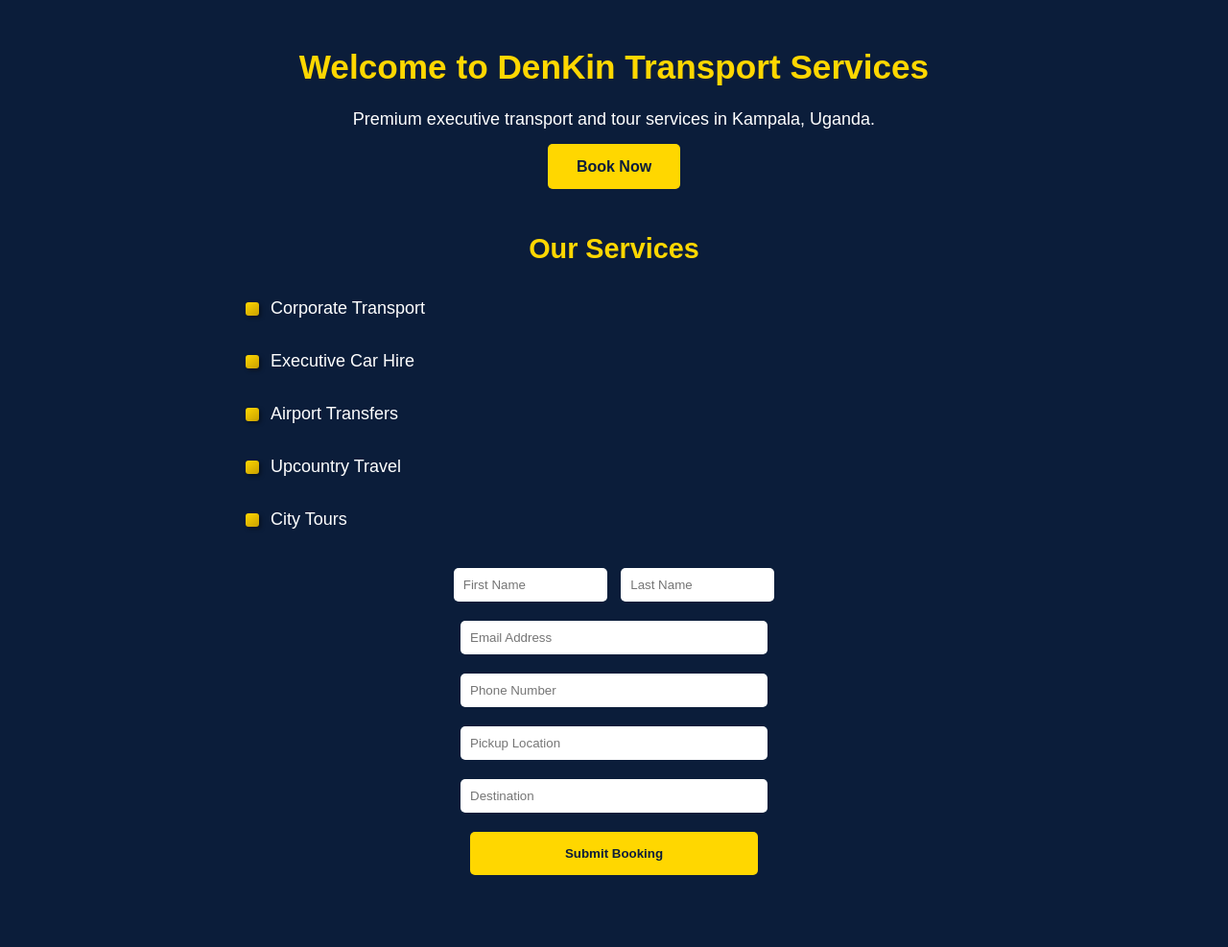
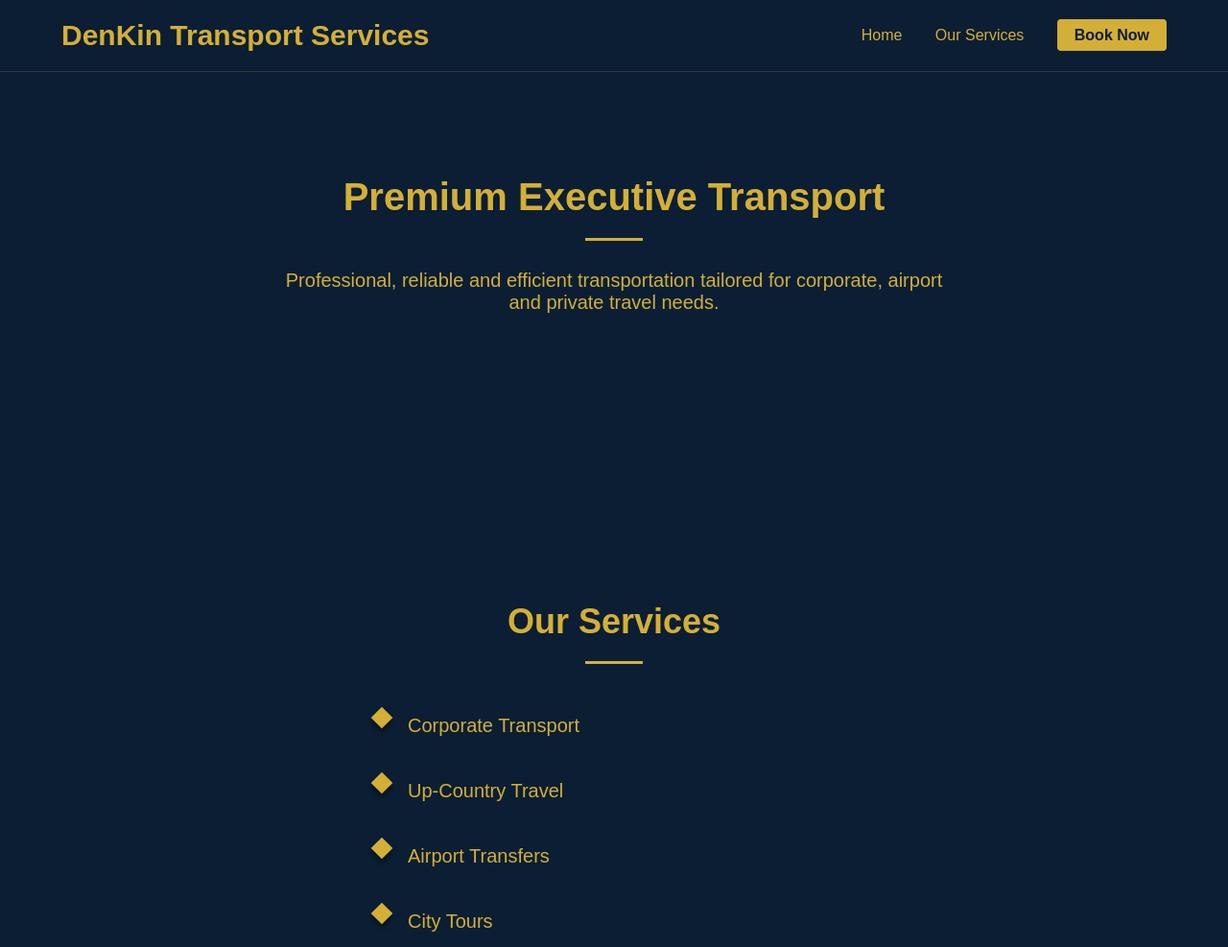
Before and after one commit to deniskinani504-tech/DenKinTransportSite, a plain HTML site: page Index.html in a window 1280 px wide. Shown: the top 987 px of the page at 96% size. Before the commit the page ends 922 px from the top, so only its background shows below. Drawn offline with Linux system fonts and the light colour scheme.

Commit message:
Index.html
- Updated header: added Home, Our Services, and Book Now buttons.
- Styled "Book Now" as a gold button for visibility.
- Increased spacing and centered the navbar content for balance.
- Hero section updated with "Premium Executive Transport" and value statement.
- Section dividers added for visual weight.
- Services section refined with 3D gold square bullets in proper order:
    1. Corporate Transport
    2. Up-Country Travel
    3. Airport Transfers
    4. City Tours
- Booking form updated: First Name and Last Name separated, all text in gold, placeholders readable.
- Full navy background maintained, all text gold, page looks fuller and balanced.
- Footer adjusted with gold text and subtle border for premium feel.

```diff
--- a/Index.html
+++ b/Index.html
@@ -2,196 +2,252 @@
 <html lang="en">
 <head>
 <meta charset="UTF-8">
+<meta name="viewport" content="width=device-width, initial-scale=1.0">
 <title>DenKin Transport Services</title>
-    <meta name="viewport" content="width=device-width, initial-scale=1.0">
 
-    <!-- Responsive CSS -->
 <style>
+
+/* ===== GENERAL ===== */
 body {
-        font-family: Arial, sans-serif;
-        background-color: #0B1D3A;
-        color: #FFFFFF;
-        text-align: center;
+    margin: 0;
+    font-family: Arial, Helvetica, sans-serif;
+    background-color: #0b1e33;
+    color: #d4af37;
+}
+
+html {
+    scroll-padding-top: 100px;
+    scroll-behavior: smooth;
+}
+
+/* ===== NAVBAR ===== */
+header {
+    position: fixed;
+    width: 100%;
+    top: 0;
+    background: #0b1e33;
+    padding: 20px 0;
+    border-bottom: 1px solid rgba(212,175,55,0.2);
+    z-index: 1000;
+}
+
+.nav-container {
+    width: 90%;
+    max-width: 1200px;
+    margin: auto;
+    display: flex;
+    justify-content: space-between;
+    align-items: center;
+}
+
+header h1 {
+    font-size: 30px;
+    font-weight: bold;
     margin: 0;
 }
 
-    h1 {
-        color: #FFD700;
-        margin-top: 50px;
-        font-size: 2.2em;
+nav a {
+    color: #d4af37;
+    text-decoration: none;
+    margin-left: 30px;
+    font-weight: 500;
 }
 
-    h2 {
-        color: #FFD700;
-        text-align: center;
-        font-size: 1.8em;
+nav a:hover {
+    color: #ffffff;
 }
 
-    p {
-        font-size: 18px;
-        margin-top: 10px;
+/* Highlighted Book Button */
+nav a.book-btn {
+    background: #d4af37;
+    color: #0b1e33;
+    padding: 8px 18px;
+    border-radius: 4px;
+    font-weight: bold;
 }
 
-    div.services-section {
-        margin-top: 60px;
-        width: 60%;
-        margin-left: auto;
-        margin-right: auto;
-        text-align: left;
+nav a.book-btn:hover {
+    background: #b9972e;
 }
 
-    ul {
-        list-style: none;
-        padding: 0;
-        font-size: 18px;
-        line-height: 2.5;
+/* ===== SECTIONS ===== */
+section {
+    padding: 150px 0 120px 0;
 }
 
-    ul li {
-        display: flex;
-        align-items: center;
+.container {
+    width: 90%;
+    max-width: 1000px;
+    margin: auto;
+}
+
+/* ===== HERO ===== */
+#home {
+    text-align: center;
+}
+
+#home h2 {
+    font-size: 40px;
     margin-bottom: 10px;
 }
 
-    ul li span {
-        display: inline-block;
-        width: 14px;
-        height: 14px;
-        background: linear-gradient(145deg, #FFD700, #C9A000);
-        box-shadow: 2px 2px 4px rgba(0,0,0,0.4);
-        margin-right: 12px;
-        border-radius: 3px;
+.section-divider {
+    width: 60px;
+    height: 3px;
+    background: #d4af37;
+    margin: 20px auto 30px auto;
 }
 
-    input, button {
-        width: 300px;
-        padding: 10px;
-        margin: 10px;
-        border-radius: 5px;
-        border: none;
+#home p {
+    font-size: 20px;
+    max-width: 700px;
+    margin: auto;
 }
 
-    a[href="#booking"], button {
-        background-color: #FFD700;
-        color: #0B1D3A;
-        font-weight: bold;
-        border-radius: 5px;
-        text-decoration: none;
-        padding: 15px 30px;
+/* ===== SERVICES ===== */
+#services h2,
+#booking h2 {
+    font-size: 36px;
+    text-align: center;
+    margin-bottom: 10px;
 }
 
-    @media only screen and (max-width: 768px) {
-        div.services-section, ul {
-            width: 90% !important;
-            margin-left: auto;
-            margin-right: auto;
+#services ul {
+    list-style: none;
+    padding: 0;
+    font-size: 20px;
+    line-height: 2.4;
+    max-width: 500px;
+    margin: 40px auto 0 auto;
 }
 
-        input, button {
-            width: 90% !important;
-            font-size: 16px;
-            padding: 12px !important;
+#services ul li {
+    position: relative;
+    padding-left: 35px;
+    margin-bottom: 20px;
 }
 
-        h1 {
-            font-size: 1.8em;
+#services ul li::before {
+    content: "";
+    position: absolute;
+    left: 0;
+    top: 8px;
+    width: 16px;
+    height: 16px;
+    background: #d4af37;
+    transform: rotate(45deg);
+    box-shadow: 3px 3px 5px rgba(0,0,0,0.4);
 }
 
-        h2 {
-            font-size: 1.5em;
+/* ===== BOOKING FORM ===== */
+form {
+    max-width: 500px;
+    margin: 50px auto 0 auto;
+    display: flex;
+    flex-direction: column;
 }
 
-        p {
-            font-size: 16px;
-            width: 95% !important;
-        }
+input {
+    padding: 14px;
+    margin-bottom: 18px;
+    border: 1px solid #d4af37;
+    border-radius: 4px;
+    background: #0b1e33;
+    color: #d4af37;
+    font-size: 15px;
 }
 
-    @media only screen and (max-width: 480px) {
-        a[href="#booking"] {
-            padding: 12px 25px !important;
-            font-size: 16px !important;
+input::placeholder {
+    color: #d4af37;
+    opacity: 0.8;
 }
+
+button {
+    background: #d4af37;
+    color: #0b1e33;
+    padding: 14px;
+    border: none;
+    font-weight: bold;
+    cursor: pointer;
+    border-radius: 4px;
+    font-size: 16px;
 }
+
+button:hover {
+    background: #b9972e;
+}
+
+/* ===== FOOTER ===== */
+footer {
+    text-align: center;
+    padding: 50px 0;
+    border-top: 1px solid rgba(212,175,55,0.2);
+}
+
 </style>
 </head>
 
 <body>
 
-    <!-- HEADER -->
-    <h1>Welcome to DenKin Transport Services</h1>
+<header>
+    <div class="nav-container">
+        <h1>DenKin Transport Services</h1>
+        <nav>
+            <a href="#home">Home</a>
+            <a href="#services">Our Services</a>
+            <a href="#booking" class="book-btn">Book Now</a>
+        </nav>
+    </div>
+</header>
 
-    <p>Premium executive transport and tour services in Kampala, Uganda.</p>
+<section id="home">
+    <div class="container">
+        <h2>Premium Executive Transport</h2>
+        <div class="section-divider"></div>
+        <p>
+            Professional, reliable and efficient transportation tailored for
+            corporate, airport and private travel needs.
+        </p>
+    </div>
+</section>
 
-    <!-- BOOK NOW BUTTON -->
-    <div style="margin-top:30px;">
-        <a href="#booking">Book Now</a>
-    </div>
-
-    <!-- SERVICES SECTION -->
-    <div class="services-section" id="services">
+<section id="services">
+    <div class="container">
         <h2>Our Services</h2>
+        <div class="section-divider"></div>
         <ul>
-            <li><span></span>Corporate Transport</li>
-            <li><span></span>Executive Car Hire</li>
-            <li><span></span>Airport Transfers</li>
-            <li><span></span>Upcountry Travel</li>
-            <li><span></span>City Tours</li>
+            <li>Corporate Transport</li>
+            <li>Up-Country Travel</li>
+            <li>Airport Transfers</li>
+            <li>City Tours</li>
         </ul>
     </div>
+</section>
 
-    <!-- BOOKING FORM -->
-    <form id="bookingForm">
+<section id="booking">
+    <div class="container">
+        <h2>Pick-Up & Booking</h2>
+        <div class="section-divider"></div>
 
-        <!-- First and Last Name -->
-        <input type="text" id="firstName" name="firstName" placeholder="First Name" required
-               style="width:140px; padding:10px; margin:10px 5px 10px 0; border-radius:5px; border:none;">
-        <input type="text" id="lastName" name="lastName" placeholder="Last Name" required
-               style="width:140px; padding:10px; margin:10px 0 10px 5px; border-radius:5px; border:none;"><br>
+        <form name="booking" method="POST" data-netlify="true">
+            <input type="hidden" name="form-name" value="booking">
 
-        <!-- Other fields -->
-        <input type="email" id="email" name="email" placeholder="Email Address" required><br>
-        <input type="tel" id="phone" name="phone" placeholder="Phone Number" required><br>
-        <input type="text" id="pickup" name="pickup" placeholder="Pickup Location" required><br>
-        <input type="text" id="destination" name="destination" placeholder="Destination" required><br>
+            <input type="text" name="first-name" placeholder="First Name" required>
+            <input type="text" name="last-name" placeholder="Last Name" required>
+            <input type="tel" name="phone" placeholder="Phone Number" required>
+            <input type="text" name="pickup" placeholder="Pickup Location" required>
+            <input type="text" name="destination" placeholder="Destination" required>
+            <input type="date" name="date" required>
+            <input type="time" name="time" required>
 
             <button type="submit">Submit Booking</button>
+        </form>
+    </div>
+</section>
 
-    </form>
-
-    <!-- SCRIPT -->
-    <script>
-    document.getElementById('bookingForm').addEventListener('submit', function(e){
-        e.preventDefault();
-
-        const firstName = document.getElementById('firstName').value;
-        const lastName = document.getElementById('lastName').value;
-        const name = firstName + " " + lastName;
-
-        const email = document.getElementById('email').value;
-        const phone = document.getElementById('phone').value;
-        const pickup = document.getElementById('pickup').value;
-        const destination = document.getElementById('destination').value;
-
-        // Unique reference
-        const timestamp = Date.now();
-        const ref = "DKT-" + timestamp;
-
-        // WhatsApp
-        const whatsappNumber = "256756712936";
-        const message = `Hello DenKin Transport,%0ABooking Ref: ${ref}%0AName: ${name}%0AEmail: ${email}%0APhone: ${phone}%0APickup: ${pickup}%0ADestination: ${destination}`;
-        window.open(`https://wa.me/${whatsappNumber}?text=${message}`, "_blank");
-
-        // Log to Google Sheet
-        const sheetURL = "YOUR_WEB_APP_URL_HERE"; // <-- REPLACE with your Web App URL
-        fetch(`${sheetURL}?ref=${ref}&name=${encodeURIComponent(name)}&phone=${encodeURIComponent(phone)}&pickup=${encodeURIComponent(pickup)}&destination=${encodeURIComponent(destination)}`)
-            .then(response => console.log("Booking logged:", response))
-            .catch(error => console.error("Error logging booking:", error));
-
-        // Clear form
-        this.reset();
-    });
-    </script>
+<footer>
+    © 2026 DenKin Transport Services. All rights reserved.
+</footer>
 
 </body>
 </html>
```
Lines whose indentation alone changed are shown as unchanged.
